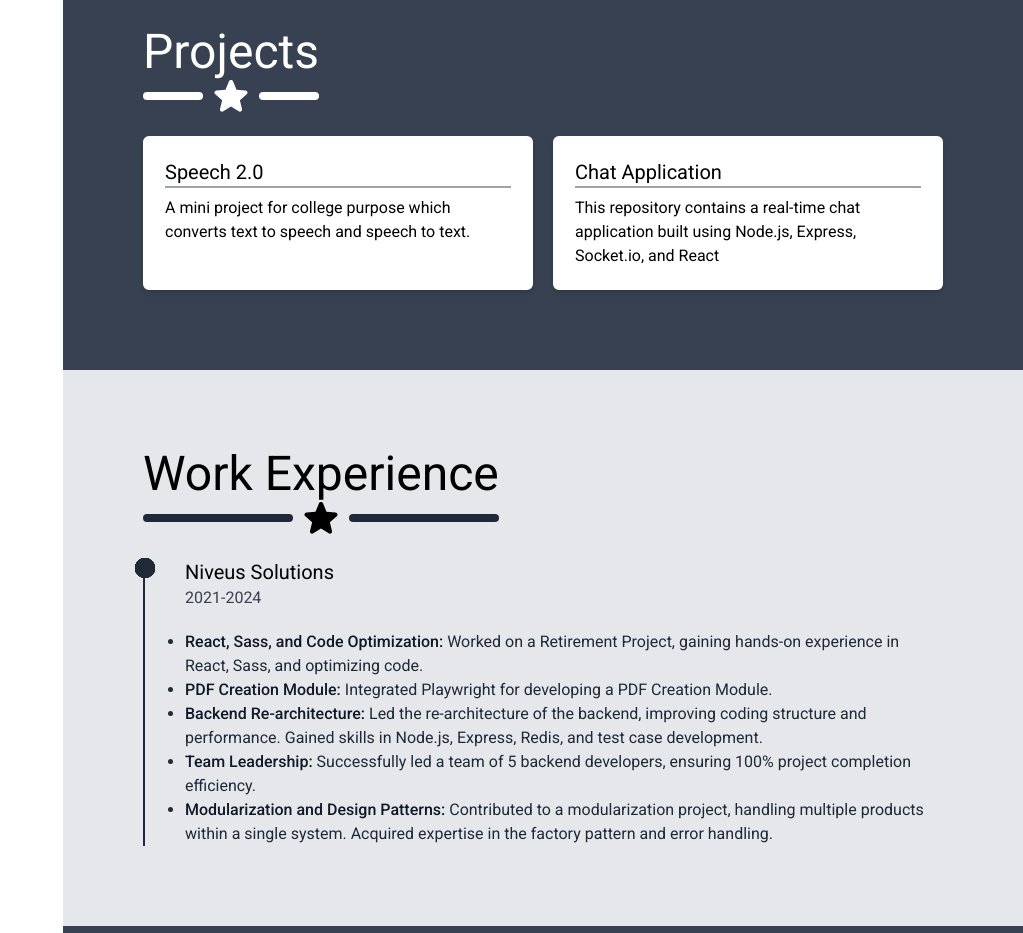
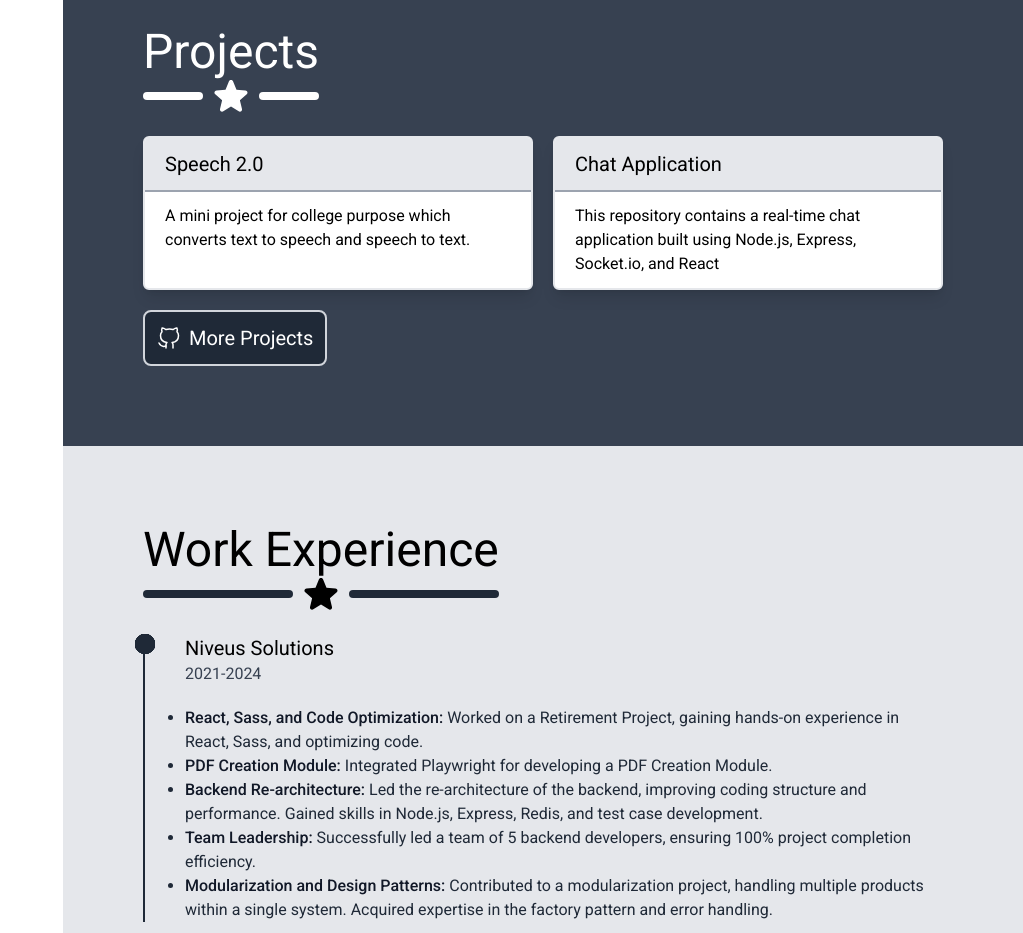
Before and after one commit to PrajwalSh0206/PrajwalSh0206.github.io, a React (Vite) app: page / in a window 1280 px wide. Shown: the part 1480-2413 px from the top of the page, without its empty margins (257-1280 px from the left). Built offline with nearby package versions, Linux system fonts and the light colour scheme.

Commit message:
project-add-more-button-added

```diff
--- a/src/components/Projects.tsx
+++ b/src/components/Projects.tsx
@@ -1,4 +1,5 @@
 import { projectList } from '../props/data/projectList';
+import HeroButton from './common/HeroButton';
 import Title from './common/Title';
 
 const Projects = () => {
@@ -8,16 +9,34 @@ const Projects = () => {
 
       <div className="w-full flex flex-col items-stretch md:flex-row space-y-5 md:space-y-0 md:space-x-5 space-x-0">
         {projectList.map(val => (
-          <a href={val.link} className="w-full md:w-6/12 p-5 rounded-md border-white grow bg-white shadow-md text-black border-2 flex space-x-3 items-start">
-            <div className="flex flex-col space-y-2">
-              <a href={val.link} target="_blank" className="text-xl border-b-2 border-gray-400">
-                {val.title}
-              </a>
-              <p>{val.description}</p>
-            </div>
+          <a
+            href={val.link}
+            className="w-full md:w-6/12 rounded-md flex-col border-gray-200 overflow-hidden grow bg-white shadow-lg text-black border-2 flex items-start"
+          >
+            <p className="text-xl bg-gray-200 px-5 py-3 w-full border-b-2 border-gray-400">{val.title}</p>
+            <p className="p-5 py-3">{val.description}</p>
           </a>
         ))}
       </div>
+
+      <HeroButton
+        classes="flex self-center md:self-start space-x-2 items-center group transition duration-500 transform hover:scale-95 text-gray-800  border-gray-300 rounded-lg p-3 text-md lg:text-xl text-white bg-gray-800 border-2 justify-center"
+        image={
+          <svg className="w-4 md:w-6 h-4 md:h-6" stroke-width="1.5" viewBox="0 0 24 24" fill="none" xmlns="http://www.w3.org/2000/svg" color="currentColor">
+            <path
+              d="M16 22.0268V19.1568C16.0375 18.68 15.9731 18.2006 15.811 17.7506C15.6489 17.3006 15.3929 16.8902 15.06 16.5468C18.2 16.1968 21.5 15.0068 21.5 9.54679C21.4997 8.15062 20.9627 6.80799 20 5.79679C20.4558 4.5753 20.4236 3.22514 19.91 2.02679C19.91 2.02679 18.73 1.67679 16 3.50679C13.708 2.88561 11.292 2.88561 8.99999 3.50679C6.26999 1.67679 5.08999 2.02679 5.08999 2.02679C4.57636 3.22514 4.54413 4.5753 4.99999 5.79679C4.03011 6.81549 3.49251 8.17026 3.49999 9.57679C3.49999 14.9968 6.79998 16.1868 9.93998 16.5768C9.61098 16.9168 9.35725 17.3222 9.19529 17.7667C9.03334 18.2112 8.96679 18.6849 8.99999 19.1568V22.0268"
+              stroke="currentColor"
+              stroke-width="1.5"
+              stroke-linecap="round"
+              stroke-linejoin="round"
+            ></path>
+            <path d="M9 20.0267C6 20.9999 3.5 20.0267 2 17.0267" stroke="currentColor" stroke-width="1.5" stroke-linecap="round" stroke-linejoin="round"></path>
+          </svg>
+        }
+        link={'https://github.com/PrajwalSh0206'}
+        title="More Projects"
+        target="_blank"
+      ></HeroButton>
     </div>
   );
 };
```
